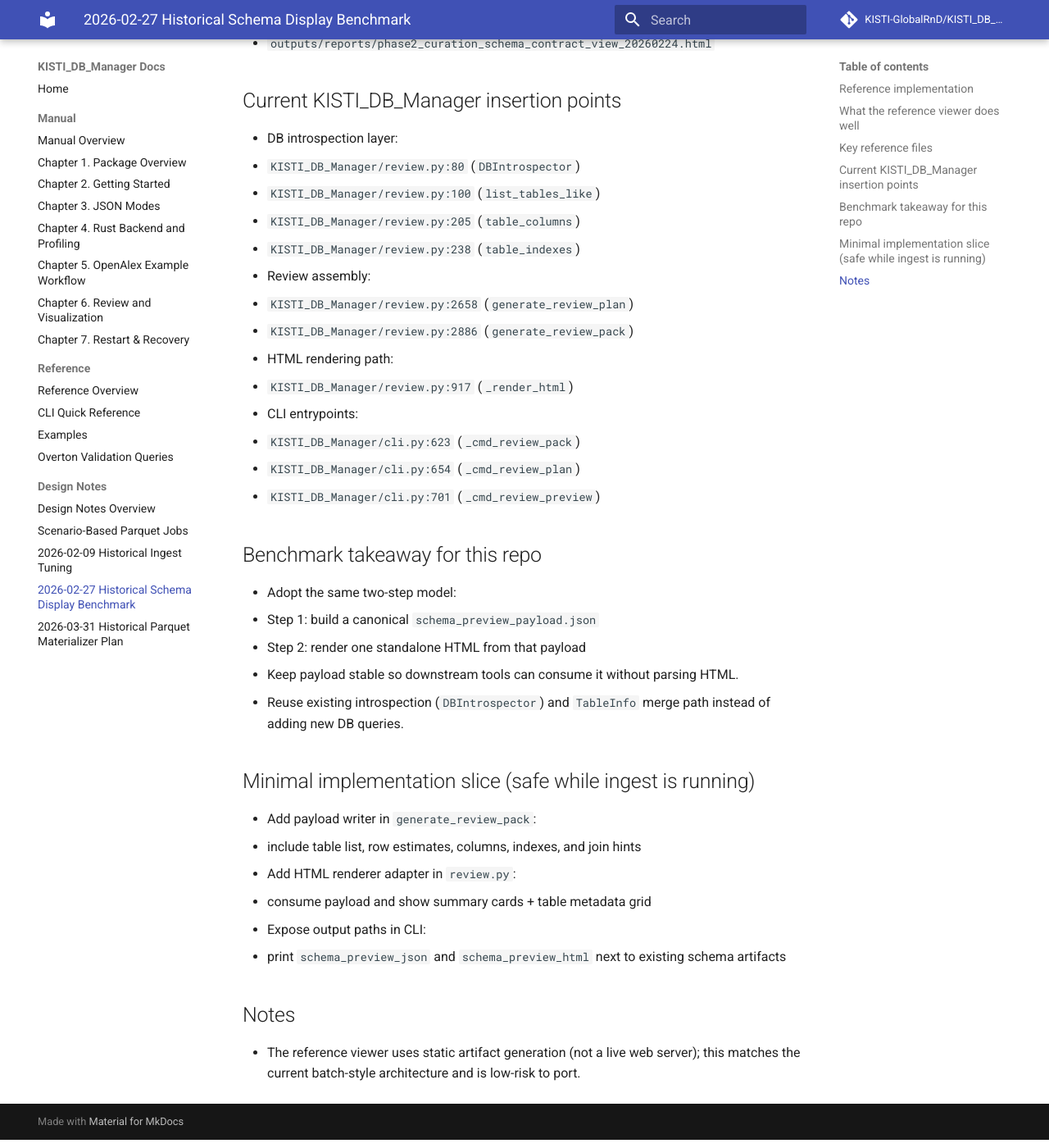
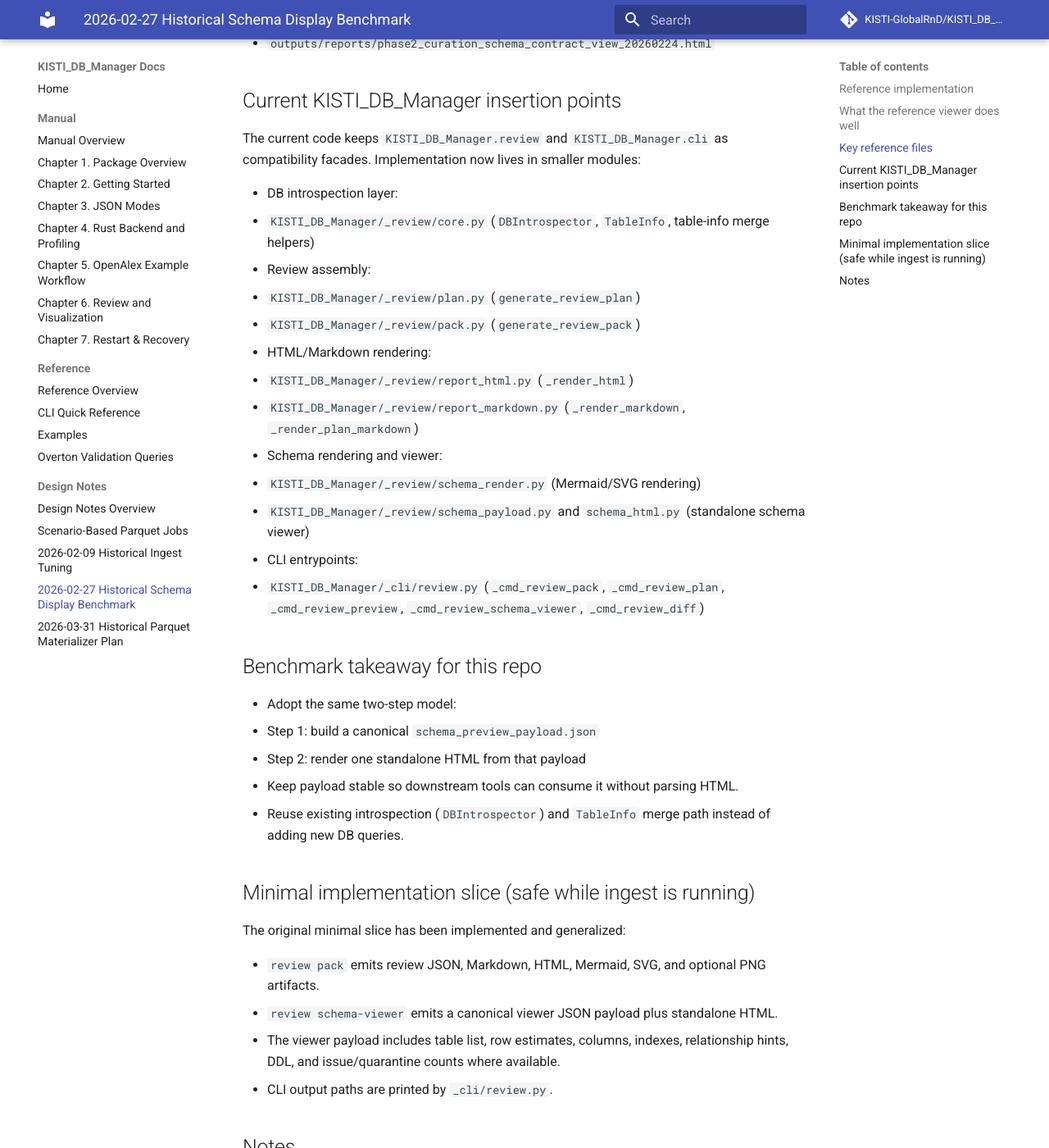
Before and after one commit to KISTI-GlobalRnD/KISTI_DB_Manager, an MkDocs documentation site: the page built from docs/performance/2026-02-27_schema-display-benchmark_from_02-goldset.md, in a window 1280 px wide and 1400 px high, scrolled down 1149 px. Shown: the whole window at 82% size. Built offline with MkDocs 1.6.1 and Material for MkDocs 9.7.7, drawn with Linux system fonts in a browser that asks for light colours; comment, search, counter and statistics services are not loaded.

Commit message:
Refresh OpenAlex schema docs

```diff
--- a/docs/performance/2026-02-27_schema-display-benchmark_from_02-goldset.md
+++ b/docs/performance/2026-02-27_schema-display-benchmark_from_02-goldset.md
@@ -28,20 +28,23 @@
 - `outputs/reports/phase2_curation_schema_contract_view_20260224.html`
 
 ## Current KISTI_DB_Manager insertion points
+
+The current code keeps `KISTI_DB_Manager.review` and `KISTI_DB_Manager.cli` as compatibility facades.
+Implementation now lives in smaller modules:
+
 - DB introspection layer:
-- `KISTI_DB_Manager/review.py:80` (`DBIntrospector`)
-- `KISTI_DB_Manager/review.py:100` (`list_tables_like`)
-- `KISTI_DB_Manager/review.py:205` (`table_columns`)
-- `KISTI_DB_Manager/review.py:238` (`table_indexes`)
+  - `KISTI_DB_Manager/_review/core.py` (`DBIntrospector`, `TableInfo`, table-info merge helpers)
 - Review assembly:
-- `KISTI_DB_Manager/review.py:2658` (`generate_review_plan`)
-- `KISTI_DB_Manager/review.py:2886` (`generate_review_pack`)
-- HTML rendering path:
-- `KISTI_DB_Manager/review.py:917` (`_render_html`)
+  - `KISTI_DB_Manager/_review/plan.py` (`generate_review_plan`)
+  - `KISTI_DB_Manager/_review/pack.py` (`generate_review_pack`)
+- HTML/Markdown rendering:
+  - `KISTI_DB_Manager/_review/report_html.py` (`_render_html`)
+  - `KISTI_DB_Manager/_review/report_markdown.py` (`_render_markdown`, `_render_plan_markdown`)
+- Schema rendering and viewer:
+  - `KISTI_DB_Manager/_review/schema_render.py` (Mermaid/SVG rendering)
+  - `KISTI_DB_Manager/_review/schema_payload.py` and `schema_html.py` (standalone schema viewer)
 - CLI entrypoints:
-- `KISTI_DB_Manager/cli.py:623` (`_cmd_review_pack`)
-- `KISTI_DB_Manager/cli.py:654` (`_cmd_review_plan`)
-- `KISTI_DB_Manager/cli.py:701` (`_cmd_review_preview`)
+  - `KISTI_DB_Manager/_cli/review.py` (`_cmd_review_pack`, `_cmd_review_plan`, `_cmd_review_preview`, `_cmd_review_schema_viewer`, `_cmd_review_diff`)
 
 ## Benchmark takeaway for this repo
 - Adopt the same two-step model:
@@ -51,12 +54,13 @@
 - Reuse existing introspection (`DBIntrospector`) and `TableInfo` merge path instead of adding new DB queries.
 
 ## Minimal implementation slice (safe while ingest is running)
-- Add payload writer in `generate_review_pack`:
-- include table list, row estimates, columns, indexes, and join hints
-- Add HTML renderer adapter in `review.py`:
-- consume payload and show summary cards + table metadata grid
-- Expose output paths in CLI:
-- print `schema_preview_json` and `schema_preview_html` next to existing schema artifacts
+
+The original minimal slice has been implemented and generalized:
+
+- `review pack` emits review JSON, Markdown, HTML, Mermaid, SVG, and optional PNG artifacts.
+- `review schema-viewer` emits a canonical viewer JSON payload plus standalone HTML.
+- The viewer payload includes table list, row estimates, columns, indexes, relationship hints, DDL, and issue/quarantine counts where available.
+- CLI output paths are printed by `_cli/review.py`.
 
 ## Notes
 - The reference viewer uses static artifact generation (not a live web server); this matches the current batch-style architecture and is low-risk to port.
```
Also changed, not shown: README.md (+20 -0 lines), docs/design/index.md (+6 -0 lines), docs/manual/package-overview.md (+20 -0 lines), docs/manual/review-visualization.md (+50 -1 lines), docs/reference/examples.md (+15 -2 lines), docs/assets/openalex_schema_example.svg.
